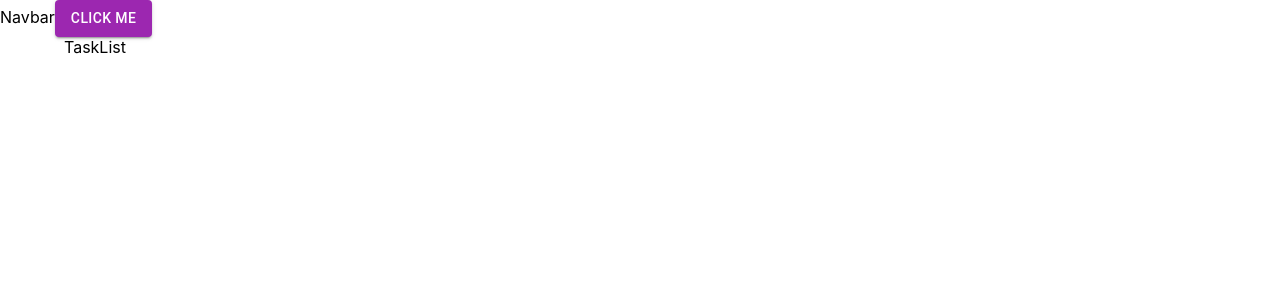
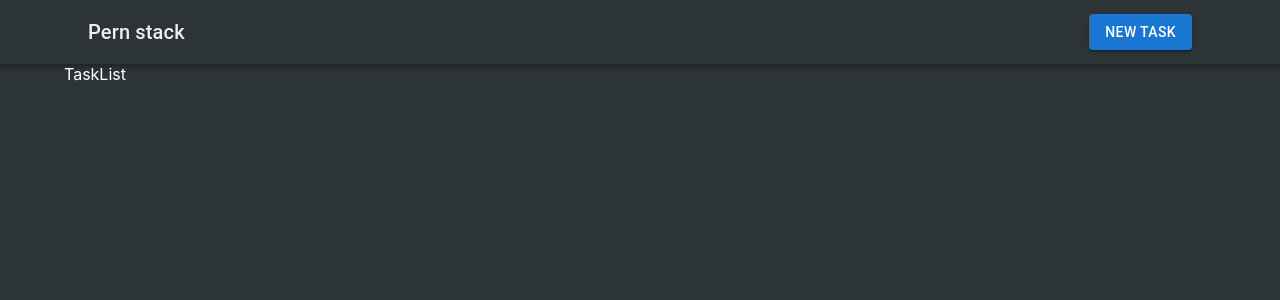
Before and after one commit to Gary122/listaTareas, a React (Create React App) app in the folder client/: page / in a window 1280 px wide. Shown: the top 300 px of the page. Built offline with nearby package versions, Linux system fonts and the light colour scheme.

Commit message:
rutas y asignacion de links a los botones

```diff
--- a/client/src/components/Navbar.js
+++ b/client/src/components/Navbar.js
@@ -1,10 +1,29 @@
-import { Button } from "@mui/material"
+import { AppBar, Box, Button, Container, Toolbar, Typography } from "@mui/material"
+import { Link, useNavigate } from 'react-router-dom'; // para poder navegar
+
 
 export default function Navbar() {
+
+  const navigate = useNavigate() //constante que ayuda a navegar
+
   return (
-    <div>
-      Navbar
-      <Button variant="contained" color="secondary">Click me</Button>
-    </div>
+    <Box sx={{ flexGrow: 1 }}>
+      <AppBar position="static" color="transparent">
+        <Container>
+          <Toolbar>
+            <Typography variant="h6" sx={{ flexGrow: 1 }}>
+              <Link to="/" style={{textDecoration:"none", color: "#eee"}}>
+              Pern stack
+              </Link>
+            </Typography>
+            <Button variant="contained" color="primary" onClick={() => navigate("/tasks/new")}>
+              New Task
+            </Button>
+
+          </Toolbar>
+        </Container>
+      </AppBar>
+    </Box>
+
   )
 }
--- a/client/src/index.css
+++ b/client/src/index.css
@@ -5,6 +5,8 @@
     sans-serif;
   -webkit-font-smoothing: antialiased;
   -moz-osx-font-smoothing: grayscale;
+  background: #2d3436;
+  color: white;
 }
 
 code {
```
